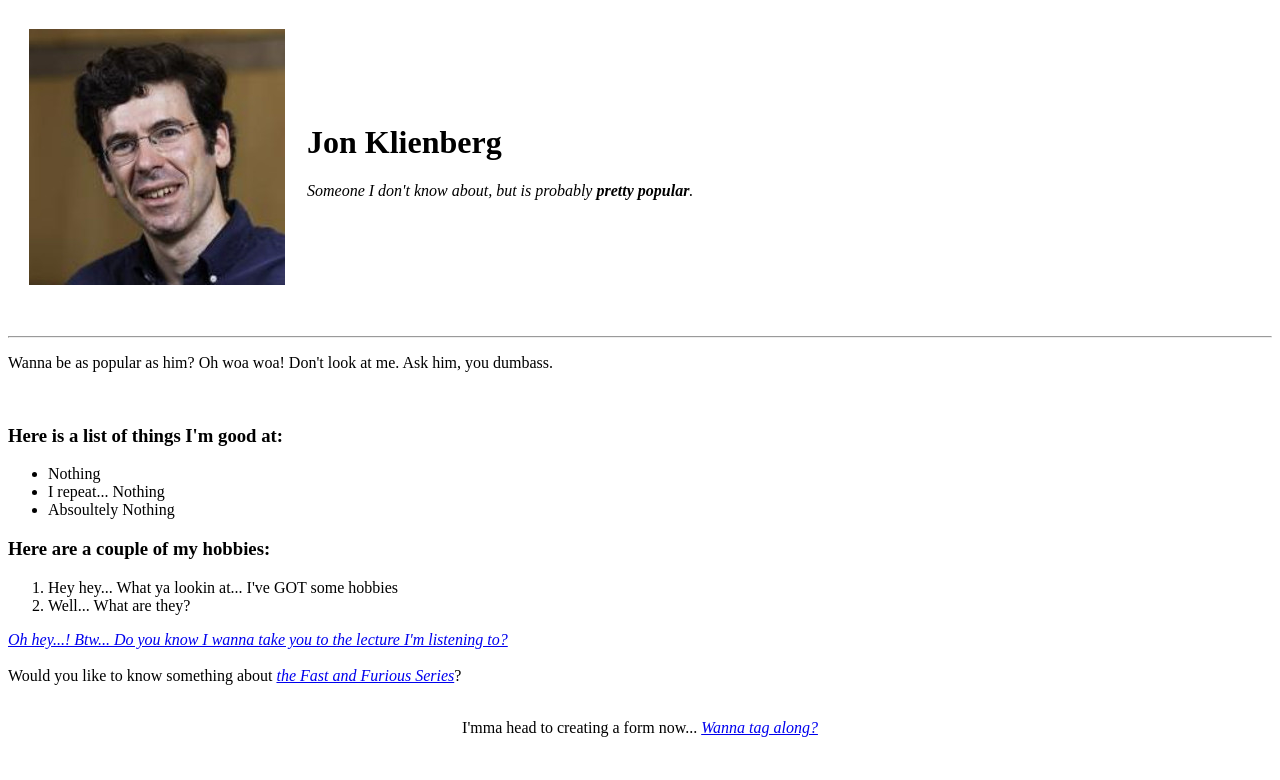
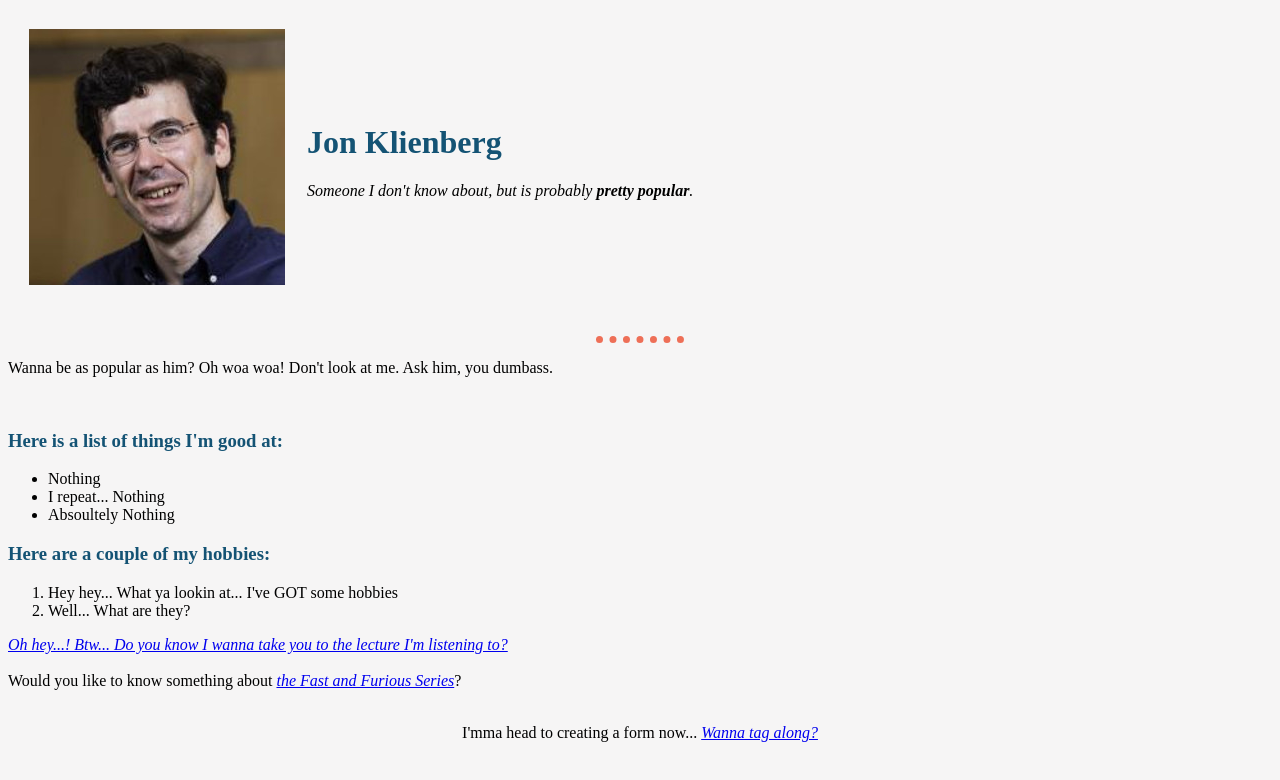
Before and after one commit to 1varunvc/beginnerDev, a plain HTML site: page HTML/index.html in a window 1280 px wide. Drawn offline with Linux system fonts and the light colour scheme.

Commit message:
Add files via upload

```diff
--- /dev/null
+++ b/HTML/CSS/style.css
@@ -0,0 +1,21 @@
+body{
+  background-color: #f6f5f5;
+}
+
+hr{
+  /* background-color: white; */
+  border-style: dotted none none none;
+  /* border-top: dotted; border-style: none; woulda given the same result*/
+  border-width: 7px;
+  border-color: #ee6f57;
+  height: 0px;
+  width: 7%;
+}
+
+h1{
+  color: #145374;
+}
+
+h3{
+  color: #145374;
+}
--- a/HTML/index.html
+++ b/HTML/index.html
@@ -7,6 +7,7 @@
   <meta charset="utf-8">
   <!--The character set for rendering. Unicode is very similar to UTF-8. Mojibake refers to incorrect encoding. -->
   <title>✪ Whaddup, boi!</title>
+  <link rel="stylesheet" href="css/style.css">
 </head>
 
 <body>
```
Also changed, not shown: HTML/12.html (added, +13 -0 lines), HTML/f&f.html (+1 -0 lines), HTML/htmlForms.html (+2 -0 lines).
